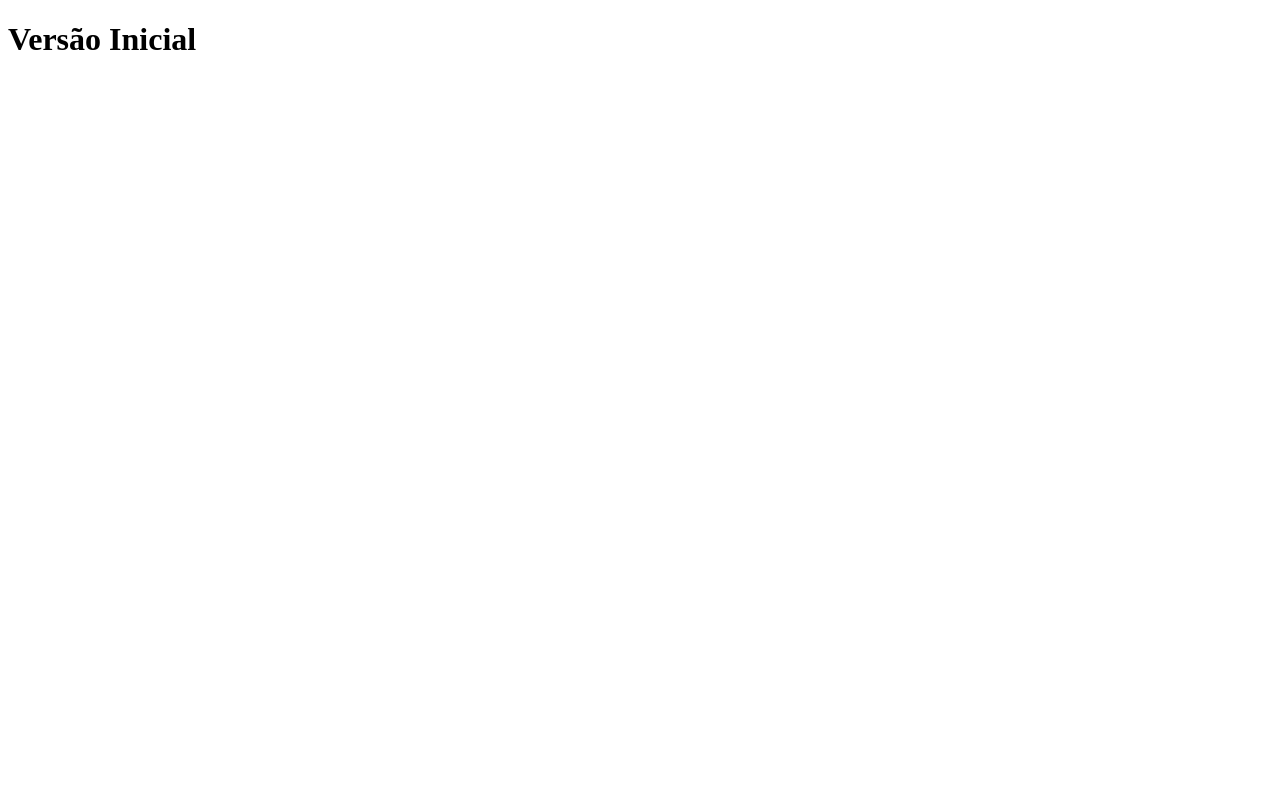
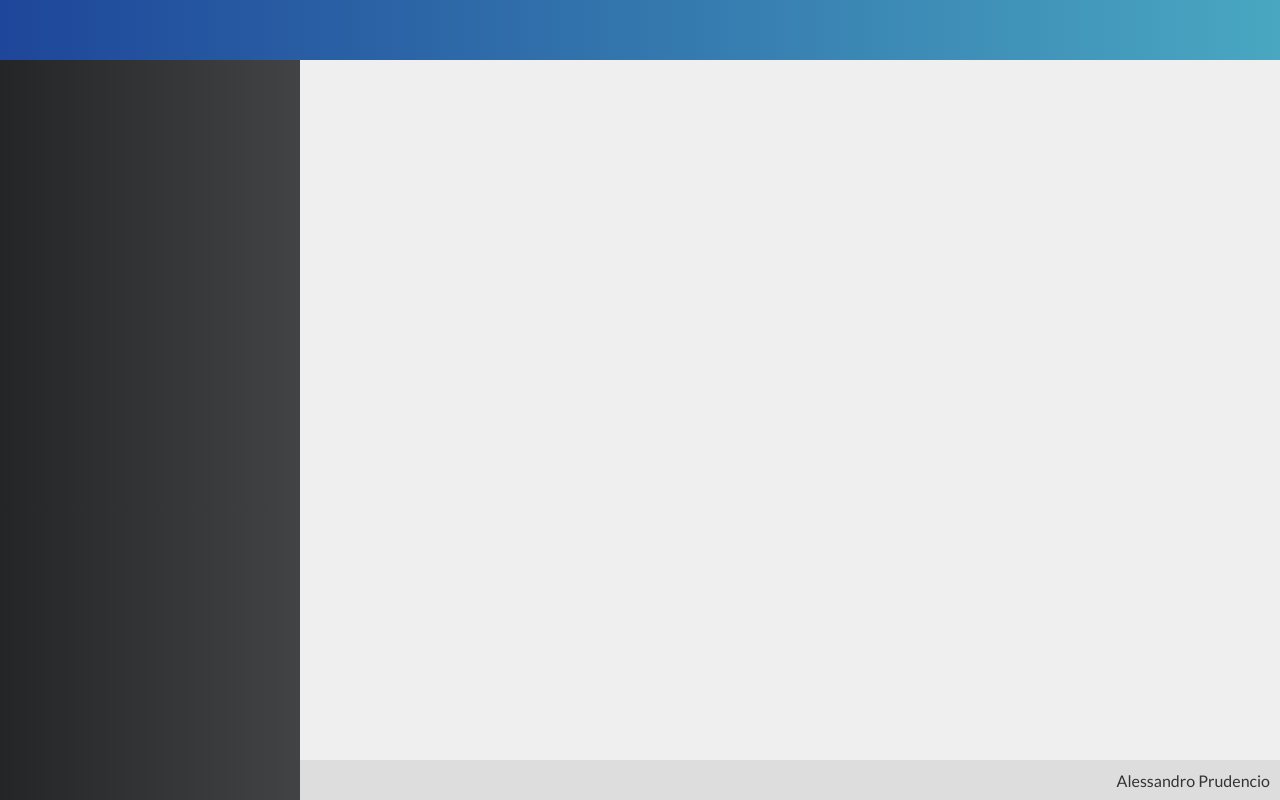
Before and after one commit to alessandroprudencio/Administrative-Panel, a Vue app in the folder frontend/: page / in a window 1280 px wide. Built offline with nearby package versions, Linux system fonts and the light colour scheme.

Commit message:
Estrutura do template

```diff
--- a/frontend/src/App.vue
+++ b/frontend/src/App.vue
@@ -1,15 +1,44 @@
 <template>
 	<div id="app">
-		<h1>Versão Inicial</h1>
+		<Header/>
+		<Menu/>
+		<Content/>
+		<Footer/>
 	</div>
 </template>
 
 <script>
+import  Header  from "@/components/template/Header";
+import  Content  from "@/components/template/Content";
+import  Footer  from "@/components/template/Footer";
+import  Menu  from "@/components/template/Menu";
+
 export default {
 	name: "App",
+	components:{ Header, Content, Footer, Menu }
 }
 </script>
 
 <style>
+	*{
+		font-family:'Lato','sans-serif ';
+	}
+	body{
+		margin:0;
+	}
+	#app {
+		-webkit-font-smoothing:antialised;
+		-moz-osx-font-smoothing:grayscale;
 
+		height: 100vh;
+
+		display: grid;
+		grid-template-rows: 60px 1fr 40px;
+		grid-template-columns:300px 1fr;
+
+		grid-template-areas:
+		"header header"
+		"menu content"
+		"menu footer"
+	}
 </style>
--- /dev/null
+++ b/frontend/src/components/template/Content.vue
@@ -0,0 +1,17 @@
+<template>
+    <div class="content"></div>
+</template>
+
+<script>
+export default {
+    name: "Content"
+}
+</script>
+
+<style>
+    .content{
+        grid-area: content;
+        background-color:#efefef;
+        padding:20px;
+    }
+</style>
--- /dev/null
+++ b/frontend/src/components/template/Footer.vue
@@ -0,0 +1,23 @@
+<template>
+    <footer class="footer">
+        <span> Alessandro Prudencio</span>
+    </footer>
+</template>
+
+<script>
+export default {
+    name: "Footer"
+}
+</script>
+
+<style>
+    .footer{
+        grid-area: footer;
+        background-color: #DDD;
+        color:#333;
+        display: flex;
+        align-items: center;
+        justify-content: flex-end;
+        padding-right: 10px;
+    }
+</style>
--- /dev/null
+++ b/frontend/src/components/template/Header.vue
@@ -0,0 +1,20 @@
+<template>
+    <header class="header"></header>
+</template>
+
+<script>
+export default {
+    name:"Header"
+}
+</script>
+
+<style>
+    .header{
+        grid-area: header;
+        background: linear-gradient(to right, #1e469a, #49a7c1);
+
+        display: flex;
+        justify-content: center;
+        align-items:center;
+    }
+</style>
--- /dev/null
+++ b/frontend/src/components/template/Menu.vue
@@ -0,0 +1,20 @@
+<template>
+    <aside class="menu"></aside>
+</template>
+
+<script>
+export default {
+    name : "Menu"
+}
+</script>
+
+<style>
+    .menu{
+        grid-area: menu;
+        background:linear-gradient(to right, #232526, #414345);
+
+        display: flex;
+        flex-direction: column;
+        flex-wrap: wrap;
+    }
+</style>
```
Also changed, not shown: 1 other file (tests, documents, lock files or other folders).
